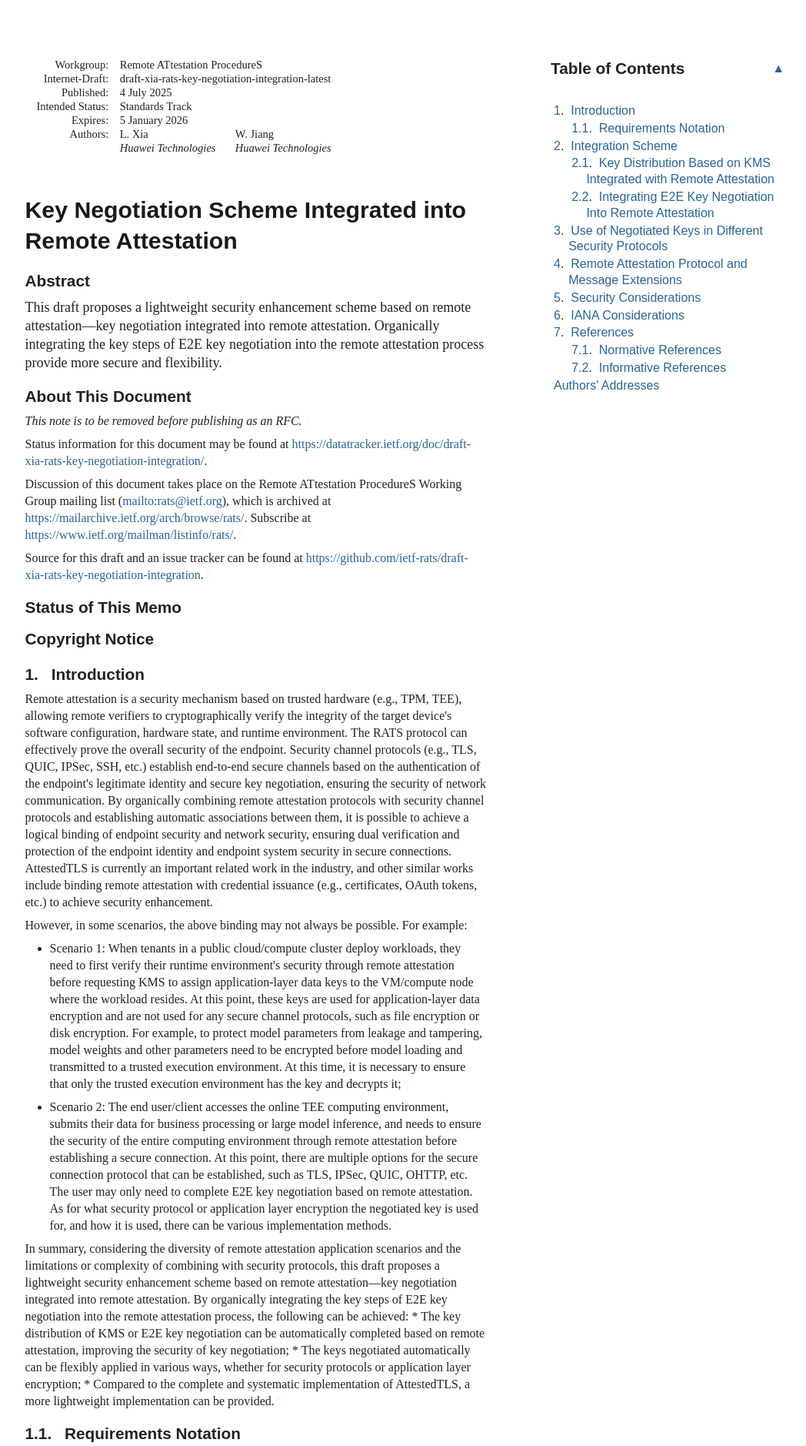
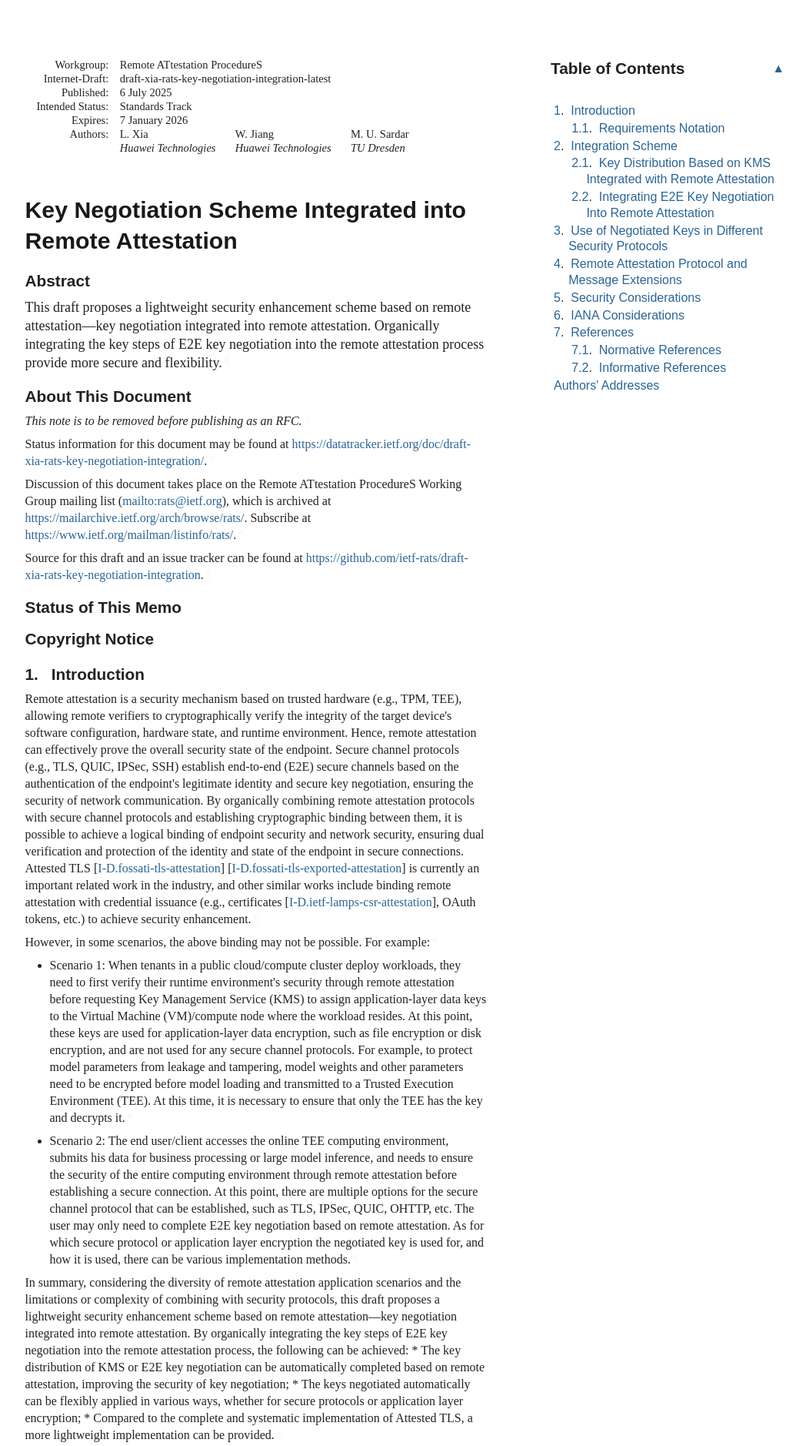
Before and after one commit to ietf-rats/draft-xia-rats-key-negotiation-integration, a plain HTML site: page draft-xia-rats-key-negotiation-integration.html in a window 1280 px wide. Shown: the top 1878 px of the page at 77% size, without its empty margins (92-1140 px from the left). Drawn offline with Linux system fonts and the light colour scheme; a web font is replaced by a local one.

Commit message:
Script updating gh-pages from 028eddd. [ci skip]

```diff
--- a/draft-xia-rats-key-negotiation-integration.html
+++ b/draft-xia-rats-key-negotiation-integration.html
@@ -7,6 +7,7 @@
 <title>Key Negotiation Scheme Integrated into Remote Attestation</title>
 <meta content="Liang Xia" name="author">
 <meta content="Weiyu Jiang" name="author">
+<meta content="Muhammad Usama Sardar" name="author">
 <meta content="
        This draft proposes a lightweight security enhancement scheme based on remote attestation—key negotiation integrated into remote attestation. Organically integrating the key steps of E2E key negotiation into the remote attestation process provide more secure and flexibility.
     " name="description">
@@ -1050,8 +1051,8 @@ svg :is([fill="white"], [fill^="#fff"]) {
 <td class="right">July 2025</td>
 </tr></thead>
 <tfoot><tr>
-<td class="left">Xia &amp; Jiang</td>
-<td class="center">Expires 5 January 2026</td>
+<td class="left">Xia, et al.</td>
+<td class="center">Expires 7 January 2026</td>
 <td class="right">[Page]</td>
 </tr></tfoot>
 </table>
@@ -1064,12 +1065,12 @@ svg :is([fill="white"], [fill^="#fff"]) {
 <dd class="internet-draft">draft-xia-rats-key-negotiation-integration-latest</dd>
 <dt class="label-published">Published:</dt>
 <dd class="published">
-<time datetime="2025-07-04" class="published">4 July 2025</time>
+<time datetime="2025-07-06" class="published">6 July 2025</time>
     </dd>
 <dt class="label-intended-status">Intended Status:</dt>
 <dd class="intended-status">Standards Track</dd>
 <dt class="label-expires">Expires:</dt>
-<dd class="expires"><time datetime="2026-01-05">5 January 2026</time></dd>
+<dd class="expires"><time datetime="2026-01-07">7 January 2026</time></dd>
 <dt class="label-authors">Authors:</dt>
 <dd class="authors">
 <div class="author">
@@ -1079,6 +1080,10 @@ svg :is([fill="white"], [fill^="#fff"]) {
 <div class="author">
       <div class="author-name">W. Jiang</div>
 <div class="org">Huawei Technologies</div>
+</div>
+<div class="author">
+      <div class="author-name">M. U. Sardar</div>
+<div class="org">TU Dresden</div>
 </div>
 </dd>
 </dl>
@@ -1122,7 +1127,7 @@ svg :is([fill="white"], [fill^="#fff"]) {
         time. It is inappropriate to use Internet-Drafts as reference
         material or to cite them other than as "work in progress."<a href="#section-boilerplate.1-3" class="pilcrow">¶</a></p>
 <p id="section-boilerplate.1-4">
-        This Internet-Draft will expire on 5 January 2026.<a href="#section-boilerplate.1-4" class="pilcrow">¶</a></p>
+        This Internet-Draft will expire on 7 January 2026.<a href="#section-boilerplate.1-4" class="pilcrow">¶</a></p>
 </section>
 </div>
 <div id="copyright">
@@ -1206,28 +1211,28 @@ svg :is([fill="white"], [fill^="#fff"]) {
 <a href="#section-1" class="section-number selfRef">1. </a><a href="#name-introduction" class="section-name selfRef">Introduction</a>
       </h2>
 <p id="section-1-1">Remote attestation is a security mechanism based on trusted hardware (e.g., TPM, TEE), allowing remote verifiers to cryptographically verify the integrity of the target device's software configuration, hardware state, and runtime environment.
-The RATS protocol can effectively prove the overall security of the endpoint.
-Security channel protocols (e.g., TLS, QUIC, IPSec, SSH, etc.) establish end-to-end secure channels based on the authentication of the endpoint's legitimate identity and secure key negotiation, ensuring the security of network communication.
-By organically combining remote attestation protocols with security channel protocols and establishing automatic associations between them, it is possible to achieve a logical binding of endpoint security and network security, ensuring dual verification and protection of the endpoint identity and endpoint system security in secure connections. AttestedTLS is currently an important related work in the industry, and other similar works include binding remote attestation with credential issuance (e.g., certificates, OAuth tokens, etc.) to achieve security enhancement.<a href="#section-1-1" class="pilcrow">¶</a></p>
-<p id="section-1-2">However, in some scenarios, the above binding may not always be possible.
+Hence, remote attestation can effectively prove the overall security state of the endpoint.
+Secure channel protocols (e.g., TLS, QUIC, IPSec, SSH) establish end-to-end (E2E) secure channels based on the authentication of the endpoint's legitimate identity and secure key negotiation, ensuring the security of network communication.
+By organically combining remote attestation protocols with secure channel protocols and establishing cryptographic binding between them, it is possible to achieve a logical binding of endpoint security and network security, ensuring dual verification and protection of the identity and state of the endpoint in secure connections. Attested TLS <span>[<a href="#I-D.fossati-tls-attestation" class="cite xref">I-D.fossati-tls-attestation</a>]</span> <span>[<a href="#I-D.fossati-tls-exported-attestation" class="cite xref">I-D.fossati-tls-exported-attestation</a>]</span> is currently an important related work in the industry, and other similar works include binding remote attestation with credential issuance (e.g., certificates <span>[<a href="#I-D.ietf-lamps-csr-attestation" class="cite xref">I-D.ietf-lamps-csr-attestation</a>]</span>, OAuth tokens, etc.) to achieve security enhancement.<a href="#section-1-1" class="pilcrow">¶</a></p>
+<p id="section-1-2">However, in some scenarios, the above binding may not be possible.
 For example:<a href="#section-1-2" class="pilcrow">¶</a></p>
 <ul class="normal">
 <li class="normal" id="section-1-3.1">
-          <p id="section-1-3.1.1">Scenario 1: When tenants in a public cloud/compute cluster deploy workloads, they need to first verify their runtime environment's security through remote attestation before requesting KMS to assign application-layer data keys to the VM/compute node where the workload resides.
-At this point, these keys are used for application-layer data encryption and are not used for any secure channel protocols, such as file encryption or disk encryption.
-For example, to protect model parameters from leakage and tampering, model weights and other parameters need to be encrypted before model loading and transmitted to a trusted execution environment. At this time, it is necessary to ensure that only the trusted execution environment has the key and decrypts it;<a href="#section-1-3.1.1" class="pilcrow">¶</a></p>
+          <p id="section-1-3.1.1">Scenario 1: When tenants in a public cloud/compute cluster deploy workloads, they need to first verify their runtime environment's security through remote attestation before requesting Key Management Service (KMS) to assign application-layer data keys to the Virtual Machine (VM)/compute node where the workload resides.
+At this point, these keys are used for application-layer data encryption, such as file encryption or disk encryption, and are not used for any secure channel protocols.
+For example, to protect model parameters from leakage and tampering, model weights and other parameters need to be encrypted before model loading and transmitted to a Trusted Execution Environment (TEE). At this time, it is necessary to ensure that only the TEE has the key and decrypts it.<a href="#section-1-3.1.1" class="pilcrow">¶</a></p>
 </li>
         <li class="normal" id="section-1-3.2">
-          <p id="section-1-3.2.1">Scenario 2: The end user/client accesses the online TEE computing environment, submits their data for business processing or large model inference, and needs to ensure the security of the entire computing environment through remote attestation before establishing a secure connection.
-At this point, there are multiple options for the secure connection protocol that can be established, such as TLS, IPSec, QUIC, OHTTP, etc.
+          <p id="section-1-3.2.1">Scenario 2: The end user/client accesses the online TEE computing environment, submits his data for business processing or large model inference, and needs to ensure the security of the entire computing environment through remote attestation before establishing a secure connection.
+At this point, there are multiple options for the secure channel protocol that can be established, such as TLS, IPSec, QUIC, OHTTP, etc.
 The user may only need to complete E2E key negotiation based on remote attestation.
-As for what security protocol or application layer encryption the negotiated key is used for, and how it is used, there can be various implementation methods.<a href="#section-1-3.2.1" class="pilcrow">¶</a></p>
+As for which secure protocol or application layer encryption the negotiated key is used for, and how it is used, there can be various implementation methods.<a href="#section-1-3.2.1" class="pilcrow">¶</a></p>
 </li>
       </ul>
 <p id="section-1-4">In summary, considering the diversity of remote attestation application scenarios and the limitations or complexity of combining with security protocols, this draft proposes a lightweight security enhancement scheme based on remote attestation—key negotiation integrated into remote attestation. By organically integrating the key steps of E2E key negotiation into the remote attestation process, the following can be achieved:
 * The key distribution of KMS or E2E key negotiation can be automatically completed based on remote attestation, improving the security of key negotiation;
-* The keys negotiated automatically can be flexibly applied in various ways, whether for security protocols or application layer encryption;
-* Compared to the complete and systematic implementation of AttestedTLS, a more lightweight implementation can be provided.<a href="#section-1-4" class="pilcrow">¶</a></p>
+* The keys negotiated automatically can be flexibly applied in various ways, whether for secure protocols or application layer encryption;
+* Compared to the complete and systematic implementation of Attested TLS, a more lightweight implementation can be provided.<a href="#section-1-4" class="pilcrow">¶</a></p>
 <div id="requirements-notation">
 <section id="section-1.1">
         <h3 id="name-requirements-notation">
@@ -1400,6 +1405,18 @@ When the key is used for the security protocols, such as TLS, IPSec, etc., there
 <a href="#section-7.2" class="section-number selfRef">7.2. </a><a href="#name-informative-references" class="section-name selfRef">Informative References</a>
         </h3>
 <dl class="references">
+<dt id="I-D.fossati-tls-attestation">[I-D.fossati-tls-attestation]</dt>
+        <dd>
+<span class="refAuthor">Tschofenig, H.</span>, <span class="refAuthor">Sheffer, Y.</span>, <span class="refAuthor">Howard, P.</span>, <span class="refAuthor">Mihalcea, I.</span>, <span class="refAuthor">Deshpande, Y.</span>, <span class="refAuthor">Niemi, A.</span>, and <span class="refAuthor">T. Fossati</span>, <span class="refTitle">"Using Attestation in Transport Layer Security (TLS) and Datagram Transport Layer Security (DTLS)"</span>, <span class="refContent">Work in Progress</span>, <span class="seriesInfo">Internet-Draft, draft-fossati-tls-attestation-09</span>, <time datetime="2025-04-30" class="refDate">30 April 2025</time>, <span>&lt;<a href="https://datatracker.ietf.org/doc/html/draft-fossati-tls-attestation-09">https://datatracker.ietf.org/doc/html/draft-fossati-tls-attestation-09</a>&gt;</span>. </dd>
+<dd class="break"></dd>
+<dt id="I-D.fossati-tls-exported-attestation">[I-D.fossati-tls-exported-attestation]</dt>
+        <dd>
+<span class="refAuthor">Fossati, T.</span>, <span class="refAuthor">Sardar, M. U.</span>, <span class="refAuthor">Reddy.K, T.</span>, <span class="refAuthor">Sheffer, Y.</span>, <span class="refAuthor">Tschofenig, H.</span>, and <span class="refAuthor">I. Mihalcea</span>, <span class="refTitle">"Remote Attestation with Exported Authenticators"</span>, <span class="refContent">Work in Progress</span>, <span class="seriesInfo">Internet-Draft, draft-fossati-tls-exported-attestation-02</span>, <time datetime="2025-07-03" class="refDate">3 July 2025</time>, <span>&lt;<a href="https://datatracker.ietf.org/doc/html/draft-fossati-tls-exported-attestation-02">https://datatracker.ietf.org/doc/html/draft-fossati-tls-exported-attestation-02</a>&gt;</span>. </dd>
+<dd class="break"></dd>
+<dt id="I-D.ietf-lamps-csr-attestation">[I-D.ietf-lamps-csr-attestation]</dt>
+        <dd>
+<span class="refAuthor">Ounsworth, M.</span>, <span class="refAuthor">Tschofenig, H.</span>, <span class="refAuthor">Birkholz, H.</span>, <span class="refAuthor">Wiseman, M.</span>, and <span class="refAuthor">N. Smith</span>, <span class="refTitle">"Use of Remote Attestation with Certification Signing Requests"</span>, <span class="refContent">Work in Progress</span>, <span class="seriesInfo">Internet-Draft, draft-ietf-lamps-csr-attestation-19</span>, <time datetime="2025-05-25" class="refDate">25 May 2025</time>, <span>&lt;<a href="https://datatracker.ietf.org/doc/html/draft-ietf-lamps-csr-attestation-19">https://datatracker.ietf.org/doc/html/draft-ietf-lamps-csr-attestation-19</a>&gt;</span>. </dd>
+<dd class="break"></dd>
 <dt id="I-D.ietf-tls-hybrid-design">[I-D.ietf-tls-hybrid-design]</dt>
       <dd>
 <span class="refAuthor">Stebila, D.</span>, <span class="refAuthor">Fluhrer, S.</span>, and <span class="refAuthor">S. Gueron</span>, <span class="refTitle">"Hybrid key exchange in TLS 1.3"</span>, <span class="refContent">Work in Progress</span>, <span class="seriesInfo">Internet-Draft, draft-ietf-tls-hybrid-design-13</span>, <time datetime="2025-06-17" class="refDate">17 June 2025</time>, <span>&lt;<a href="https://datatracker.ietf.org/doc/html/draft-ietf-tls-hybrid-design-13">https://datatracker.ietf.org/doc/html/draft-ietf-tls-hybrid-design-13</a>&gt;</span>. </dd>
@@ -1430,6 +1447,14 @@ When the key is used for the security protocols, such as TLS, IPSec, etc., there
 <a href="mailto:jiangweiyu1@huawei.com" class="email">jiangweiyu1@huawei.com</a>
 </div>
 </address>
+<address class="vcard">
+        <div dir="auto" class="left"><span class="fn nameRole">Muhammad Usama Sardar</span></div>
+<div dir="auto" class="left"><span class="org">TU Dresden</span></div>
+<div class="email">
+<span>Email:</span>
+<a href="mailto:muhammad_usama.sardar@tu-dresden.de" class="email">muhammad_usama.sardar@tu-dresden.de</a>
+</div>
+</address>
 </section>
 </div>
 <script>const toc = document.getElementById("toc");
```
Also changed, not shown: draft-xia-rats-key-negotiation-integration.txt.
